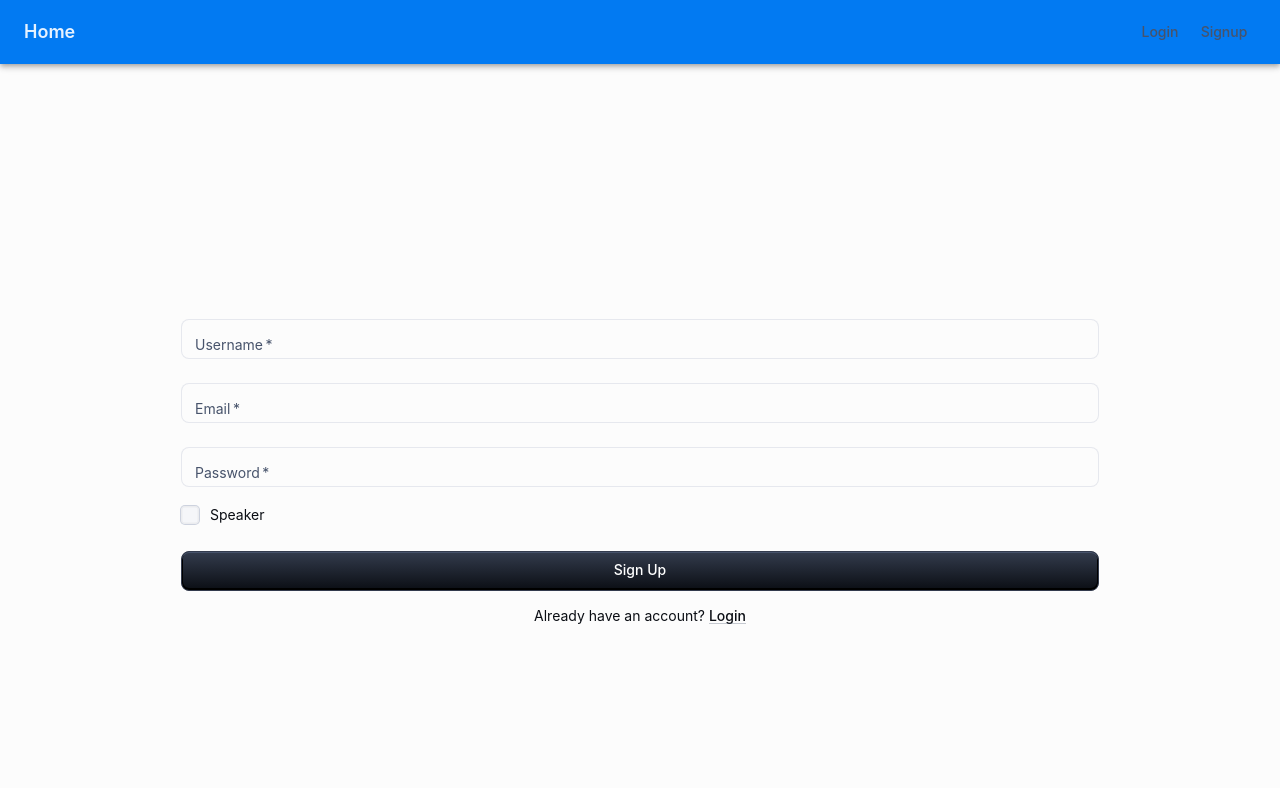
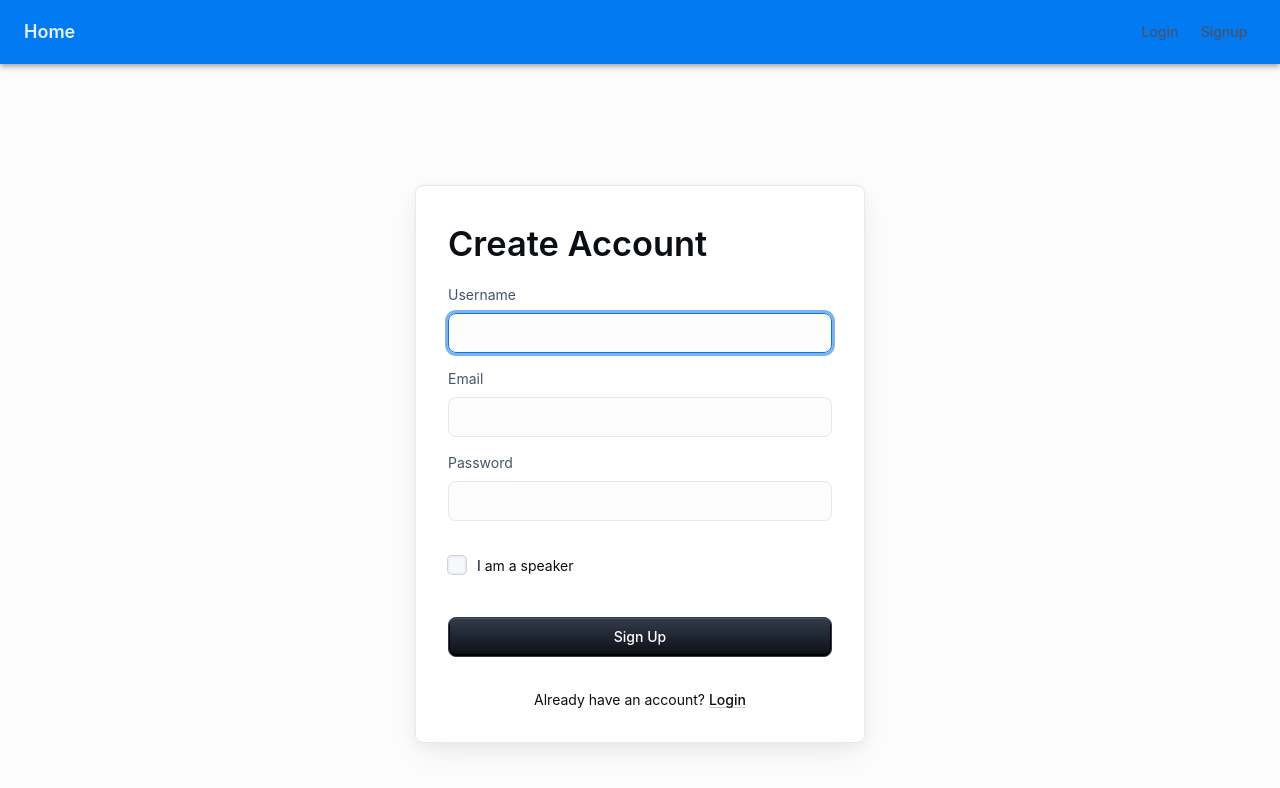
Before and after one commit to vantage-ola/citu-demo, a React (Vite) app in the folder friend_group/web/: page /signup in a window 1280 px wide. Shown: the top 788 px of the page. Built offline with nearby package versions, Linux system fonts and the light colour scheme.

Commit message:
update auth forms design

```diff
--- a/friend_group/web/src/components/AuthForm/LoginForm.tsx
+++ b/friend_group/web/src/components/AuthForm/LoginForm.tsx
@@ -5,7 +5,10 @@ import {
   Button,
   Typography,
   Link,
+  FormControl,
+  FormLabel,
 } from '@mui/material';
+import { Card } from '../Card/Card';
 
 interface LoginFormProps {
   onSubmit: (username: string, password: string) => void;
@@ -16,57 +19,93 @@ const LoginForm: React.FC<LoginFormProps> = ({ onSubmit }) => {
   const [password, setPassword] = useState('');
   const [error, setError] = useState('');
 
-  const handleSubmit = () => {
+  const handleSubmit = (e: React.FormEvent) => {
+    e.preventDefault(); // Prevent form from submitting traditionally
+
     if (!username || !password) {
       setError('Username and password are required.');
       return;
     }
-    setError('');
+
+    setError(''); // Clear any previous errors
     onSubmit(username, password);
   };
 
   return (
-    <Box>
+    <Card variant="outlined">
+      <Typography
+        component="h1"
+        variant="h4"
+        sx={{ width: '100%', fontSize: 'clamp(2rem, 10vw, 2.15rem)' }}
+      >
+        Sign in
+      </Typography>
+      <Box
+        component="form"
+        noValidate
+        onSubmit={handleSubmit}
+        sx={{ display: 'flex', flexDirection: 'column', width: '100%', gap: 2 }}
+      >
+        <FormControl>
+          <FormLabel htmlFor="username">Username</FormLabel>
+          <TextField
+            id="username"
+            type="text"
+            name="username"
+            placeholder="john.doe"
+            value={username}
+            autoComplete="username"
+            onChange={(e) => setUsername(e.target.value)}
+            required
+            margin="normal"
+            autoFocus
+            fullWidth
+            variant="outlined"
+            error={!!error}
+          />
+        </FormControl>
+
+        <FormControl>
+          <FormLabel htmlFor="password">Password</FormLabel>
+          <TextField
+            id="password"
+            type="password"
+            name="password"
+            value={password}
+            onChange={(e) => setPassword(e.target.value)}
+            autoComplete="current-password"
+            required
+            margin="normal"
+            fullWidth
+            variant="outlined"
+            error={!!error}
+          />
+        </FormControl>
+
         {error && (
           <Typography color="error" variant="body2">
             {error}
           </Typography>
         )}
-      <TextField
-        label="Username"
-        type="username"
-        value={username}
-        onChange={(e) => setUsername(e.target.value)}
-        fullWidth
-        required
-        margin="normal"
-      />
-      <TextField
-        label="Password"
-        type="password"
-        value={password}
-        onChange={(e) => setPassword(e.target.value)}
-        fullWidth
-        required
-        margin="normal"
-      />
+
         <Button
           type="submit"
           variant="contained"
           color="primary"
-        onClick={handleSubmit}
           fullWidth
           sx={{ mt: 2 }}
         >
           Login
         </Button>
+      </Box>
+
       <Typography textAlign="center" style={{ marginTop: '1em'}}>
         Don't have an account?{' '}
         <Link href="/signup" underline="hover">
           Signup
         </Link>
       </Typography>
-    </Box>
+    </Card>
   );
 };
 
--- a/friend_group/web/src/components/AuthForm/SignupForm.tsx
+++ b/friend_group/web/src/components/AuthForm/SignupForm.tsx
@@ -7,7 +7,10 @@ import {
   Link,
   Checkbox,
   FormControlLabel,
+  FormControl,
+  FormLabel,
 } from '@mui/material';
+import { Card } from '../Card/Card';
 
 interface SignupFormProps {
   onSubmit: (username: string, email: string, password: string, is_speaker: boolean) => void;
@@ -17,83 +20,169 @@ const SignupForm: React.FC<SignupFormProps> = ({ onSubmit }) => {
   const [username, setUsername] = useState('');
   const [email, setEmail] = useState('');
   const [password, setPassword] = useState('');
-  const [is_speaker, setSpeaker] = useState(false)
-  const [error, setError] = useState('');
+  const [is_speaker, setSpeaker] = useState(false);
+  const [errors, setErrors] = useState({
+    username: '',
+    email: '',
+    password: '',
+    general: ''
+  });
+
+  const validateEmail = (email: string) => {
+    const re = /^[^\s@]+@[^\s@]+\.[^\s@]+$/;
+    return re.test(email);
+  };
+
+  const validateForm = () => {
+    const newErrors = {
+      username: '',
+      email: '',
+      password: '',
+      general: ''
+    };
+
+    if (!username.trim()) {
+      newErrors.username = 'Username is required';
+    } else if (username.length < 3) {
+      newErrors.username = 'Username must be at least 3 characters';
+    }
+
+    if (!email.trim()) {
+      newErrors.email = 'Email is required';
+    } else if (!validateEmail(email)) {
+      newErrors.email = 'Please enter a valid email address';
+    }
+
+    if (!password) {
+      newErrors.password = 'Password is required';
+    } else if (password.length < 6) {
+      newErrors.password = 'Password must be at least 6 characters';
+    }
+
+    setErrors(newErrors);
+    return !Object.values(newErrors).some(error => error !== '');
+  };
 
   const handleSubmit = (event: React.FormEvent) => {
-    if (!username || !email ||  !password) {
-      setError('Username and password are required.');
-      return;
+    event.preventDefault();
+
+    if (validateForm()) {
+      try {
+        onSubmit(username, email, password, is_speaker);
+      } catch  {
+        setErrors(prev => ({
+          ...prev,
+          general: 'An error occurred during signup. Please try again.'
+        }));
       }
-    event.preventDefault();
-    onSubmit(username, email, password, is_speaker);
-  };
-
-  const handleSpeakerChange = (event: React.ChangeEvent<HTMLInputElement>) => {
-    setSpeaker(event.target.checked);
+    }
   };
 
   return (
-    <Box>
-      {error && (
-        <Typography color="error" variant="body2">
-          {error}
+    <Card variant="outlined">
+      <Typography
+        component="h1"
+        variant="h4"
+        sx={{ width: '100%', fontSize: 'clamp(2rem, 10vw, 2.15rem)' }}
+      >
+        Create Account
+      </Typography>
+
+      <Box
+        component="form"
+        noValidate
+        onSubmit={handleSubmit}
+        sx={{ display: 'flex', flexDirection: 'column', width: '100%', gap: 2 }}
+      >
+        {errors.general && (
+          <Typography color="error" variant="body2" sx={{ mb: 2 }}>
+            {errors.general}
           </Typography>
         )}
+
+        <FormControl>
+          <FormLabel htmlFor="username">Username</FormLabel>
           <TextField
-          label="Username"
+            id="username"
             type="text"
+            name="username"
             value={username}
             onChange={(e) => setUsername(e.target.value)}
+            autoComplete="username"
+            required
             fullWidth
-          required
-          margin="normal"
+            variant="outlined"
+            error={!!errors.username}
+            helperText={errors.username}
+            autoFocus
           />
+        </FormControl>
+
+        <FormControl>
+          <FormLabel htmlFor="email">Email</FormLabel>
           <TextField
-          label="Email"
+            id="email"
             type="email"
+            name="email"
             value={email}
             onChange={(e) => setEmail(e.target.value)}
+            autoComplete="email"
+            required
             fullWidth
-          required
-          margin="normal"
+            variant="outlined"
+            error={!!errors.email}
+            helperText={errors.email}
           />
+        </FormControl>
+
+        <FormControl>
+          <FormLabel htmlFor="password">Password</FormLabel>
           <TextField
-          label="Password"
+            id="password"
             type="password"
+            name="password"
             value={password}
             onChange={(e) => setPassword(e.target.value)}
+            autoComplete="new-password"
+            required
             fullWidth
-          required
-          margin="normal"
+            variant="outlined"
+            error={!!errors.password}
+            helperText={errors.password}
           />
+        </FormControl>
+
         <FormControlLabel
           control={
             <Checkbox
               checked={is_speaker}
-              onChange={handleSpeakerChange}
+              onChange={(e) => setSpeaker(e.target.checked)}
+              name="is_speaker"
+              color="primary"
             />
           }
-          label="Speaker"
+          label="I am a speaker"
+          sx={{ mt: 1 }}
         />
+
         <Button
           type="submit"
           variant="contained"
           color="primary"
           fullWidth
           sx={{ mt: 2 }}
-          onClick={handleSubmit}
-
         >
           Sign Up
         </Button>
-        <Typography textAlign="center" style={{ marginTop: '1em'}}>
+
+        <Typography textAlign="center" sx={{ mt: 2 }}>
           Already have an account?{' '}
-        <Link href="/" underline="hover">
+          <Link href="/login" underline="hover">
             Login
           </Link>
         </Typography>
       </Box>
+    </Card>
   );
 };
 
--- /dev/null
+++ b/friend_group/web/src/components/Card/Card.tsx
@@ -0,0 +1,20 @@
+import { styled } from '@mui/material/styles';
+import MuiCard from '@mui/material/Card';
+
+export const Card = styled(MuiCard)(({ theme }) => ({
+    display: 'flex',
+    flexDirection: 'column',
+    alignSelf: 'center',
+    width: '100%',
+    padding: theme.spacing(4),
+    gap: theme.spacing(2),
+    boxShadow:
+      'hsla(220, 30%, 5%, 0.05) 0px 5px 15px 0px, hsla(220, 25%, 10%, 0.05) 0px 15px 35px -5px',
+    [theme.breakpoints.up('sm')]: {
+      width: '450px',
+    },
+    ...theme.applyStyles('dark', {
+      boxShadow:
+        'hsla(220, 30%, 5%, 0.5) 0px 5px 15px 0px, hsla(220, 25%, 10%, 0.08) 0px 15px 35px -5px',
+    }),
+  }));
```
Lines whose indentation alone changed are shown as unchanged.
